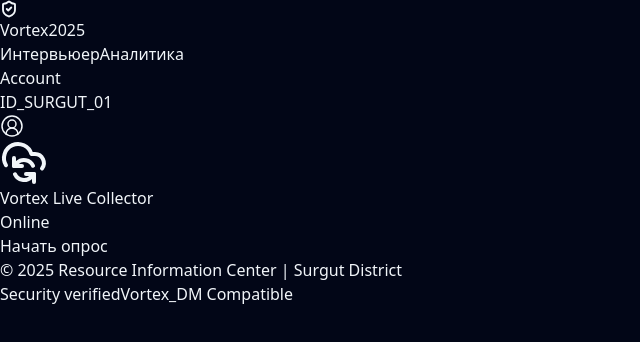
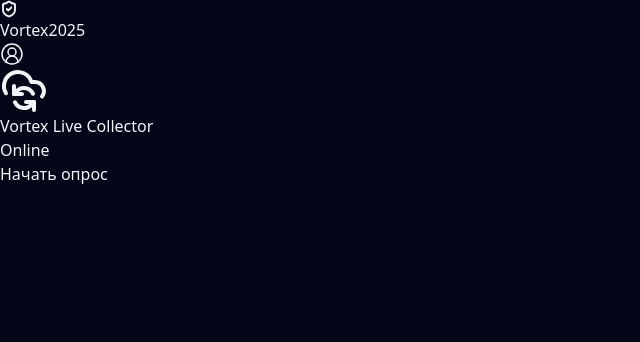
Before and after one commit to johnmausr-lang/vortex-data-collector, a Next.js app: page / in a window 1280 px wide. Shown: the top 342 px of the page, without its empty margins (0-640 px from the left). Built offline with nearby package versions, Linux system fonts and the light colour scheme.

Commit message:
Update layout.js

```diff
--- a/app/layout.js
+++ b/app/layout.js
@@ -7,25 +7,29 @@
   variable: '--font-inter',
 });
 
+// ПРАВИЛЬНЫЙ СПОСОБ ДЛЯ NEXT.JS 14
+export const viewport = {
+  width: "device-width",
+  initialScale: 1,
+  maximumScale: 1,
+  userScalable: false,
+  themeColor: "#020617",
+};
+
 export const metadata = {
   title: "Vortex Collector 2025 | Сургутский район",
   description: "Enterprise-система сбора социологических данных",
-  viewport: "width=device-width, initial-scale=1, maximum-scale=1, user-scalable=0", // Запрет зума для UX
 };
 
 export default function RootLayout({ children }) {
   return (
     <html lang="ru" className="dark">
       <body className={`${inter.variable} font-sans antialiased text-slate-200 min-h-screen flex flex-col`}>
-
-        {/* Глобальный анимированный фон (дизайн-токен 5.2) */}
         <div className="fixed inset-0 -z-10 overflow-hidden pointer-events-none">
           <div className="absolute top-[-10%] left-[-10%] w-[40%] h-[40%] rounded-full bg-blue-600/10 blur-[120px]" />
           <div className="absolute bottom-[-10%] right-[-10%] w-[40%] h-[40%] rounded-full bg-indigo-600/10 blur-[120px]" />
-          <div className="absolute inset-0 bg-[url('https://grainy-gradients.vercel.app/noise.svg')] opacity-20 brightness-100 contrast-150" />
         </div>
 
-        {/* Навигация уровня Premium GovTech */}
         <header className="sticky top-0 z-50 w-full px-6 py-4">
           <div className="max-w-7xl mx-auto glass-card rounded-3xl px-6 py-3 flex justify-between items-center border-white/10 shadow-2xl">
             <div className="flex items-center gap-3">
@@ -36,40 +40,15 @@
                 Vortex<span className="text-blue-500">2025</span>
               </span>
             </div>
-
-            <nav className="hidden md:flex items-center gap-8 text-xs font-black uppercase tracking-widest">
-              <a href="/" className="text-blue-500 transition-colors">Интервьюер</a>
-              <a href="/admin" className="text-slate-500 hover:text-white transition-colors">Аналитика</a>
-            </nav>
-
-            <div className="flex items-center gap-4 border-l border-white/10 pl-6">
-              <div className="hidden sm:block text-right">
-                <div className="text-[10px] font-black text-slate-500 uppercase leading-none mb-1 tracking-tighter">Account</div>
-                <div className="text-xs font-bold text-white leading-none">ID_SURGUT_01</div>
-              </div>
+            <div className="flex items-center gap-4">
               <UserCircle2 className="text-slate-400" size={24} strokeWidth={1.5} />
             </div>
           </div>
         </header>
 
-        {/* Основной контент (Motion Container) */}
         <main className="flex-grow flex flex-col relative z-10">
           {children}
         </main>
-
-        {/* Footer (Минимализм 8.0) */}
-        <footer className="py-10 px-6 text-center">
-          <div className="max-w-7xl mx-auto flex flex-col md:flex-row justify-between items-center gap-4 opacity-40 grayscale hover:grayscale-0 transition-all duration-500">
-            <p className="text-[10px] font-bold uppercase tracking-[0.3em]">
-              © 2025 Resource Information Center | Surgut District
-            </p>
-            <div className="flex gap-6 text-[10px] font-black uppercase tracking-widest">
-              <span>Security verified</span>
-              <span>Vortex_DM Compatible</span>
-            </div>
-          </div>
-        </footer>
-
       </body>
     </html>
   );
```
